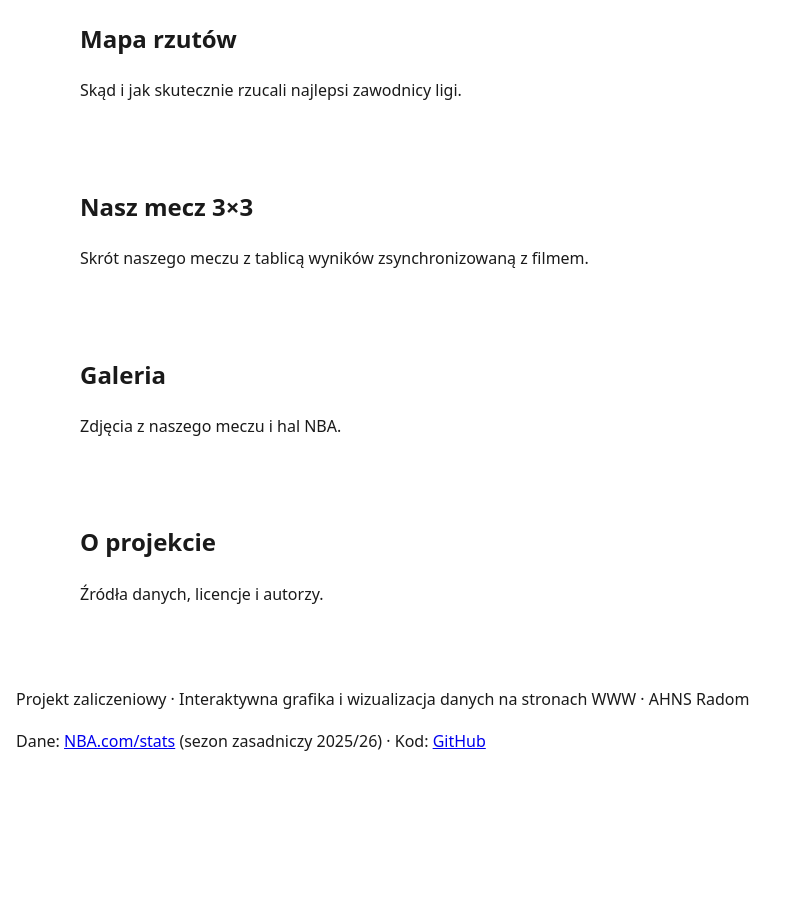
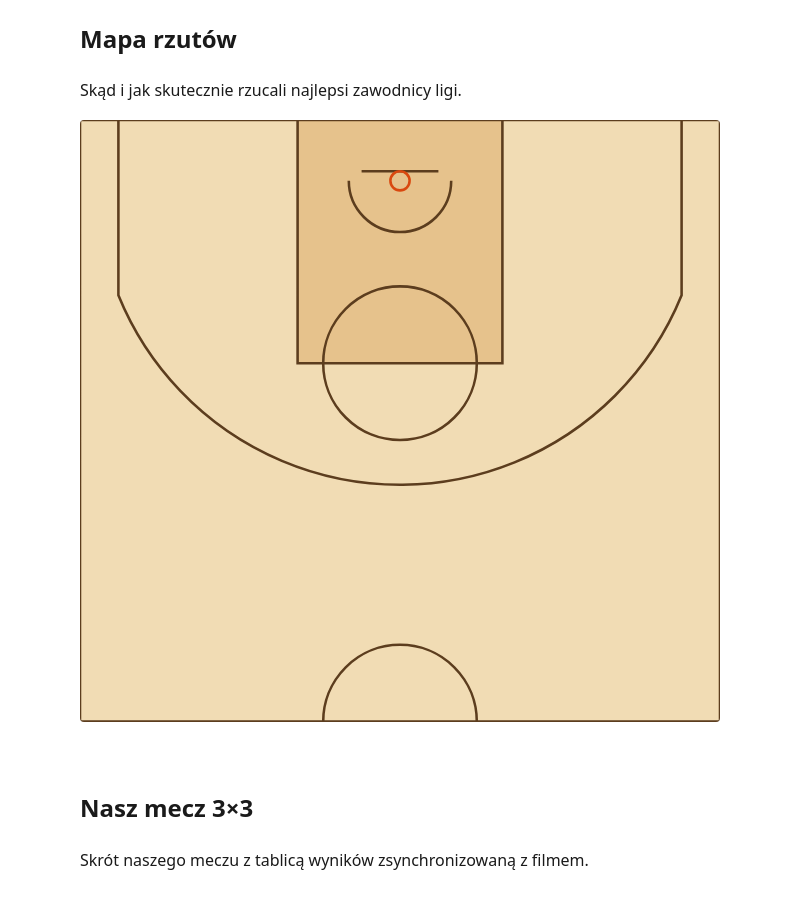
Before and after one commit to cashrdm/parkiet-w-liczbach, a plain HTML site: page index.html in a window 1280 px wide. Shown: the part 620-1528 px from the top of the page, without its empty margins (0-795 px from the left). Before the commit the page ends 1415 px from the top, so only its background shows below. Drawn offline with Linux system fonts and the light colour scheme.

Commit message:
feat(scena): rysowanie połowy parkietu z devicePixelRatio

```diff
--- a/css/scena.css
+++ b/css/scena.css
@@ -1 +1,12 @@
 /* W4 – Canvas: mapa rzutów · odpowiada: Czarek */
+
+.scena-plotno {
+  position: relative;          /* punkt odniesienia dla dymka (etap 3) */
+  max-width: 40rem;
+}
+
+#parkiet {
+  width: 100%;
+  aspect-ratio: 500 / 470;     /* proporcje połowy boiska: 50 × 47 stóp; wysokość liczy przeglądarka */
+  border-radius: 0.25rem;
+}
--- a/index.html
+++ b/index.html
@@ -80,6 +80,13 @@
     <section id="rzuty" class="sekcja" aria-labelledby="rzuty-tytul">
       <h2 id="rzuty-tytul">Mapa rzutów</h2>
       <p>Skąd i jak skutecznie rzucali najlepsi zawodnicy ligi.</p>
+      <div class="scena">
+        <div class="scena-plotno">
+          <canvas id="parkiet" role="img" aria-label="Połowa boiska do koszykówki">
+            Twoja przeglądarka nie obsługuje elementu canvas.
+          </canvas>
+        </div>
+      </div>
     </section>
 
     <!-- NASZ MECZ · W5 multimedia · odpowiada: Czarek -->
--- a/js/scena.js
+++ b/js/scena.js
@@ -1 +1,115 @@
 // W4 – Canvas 2D: mapa rzutów zawodnika · odpowiada: Czarek
+// Etap 1: rysowanie połowy parkietu, ostrość na ekranach o dużej gęstości pikseli (devicePixelRatio).
+
+// ---------- Wymiary boiska ----------
+// Używamy tych samych jednostek co dane NBA: 1/10 stopy, kosz w punkcie (0, 0).
+// Linia końcowa jest 4,75 stopy za koszem (y = -47,5), linia środkowa 42,25 stopy przed nim (y = 422,5).
+const BOISKO = { lewo: -250, prawo: 250, gora: -47.5, dol: 422.5 };
+const SZEROKOSC_BOISKA = BOISKO.prawo - BOISKO.lewo; // 500 = 50 stóp
+const WYSOKOSC_BOISKA = BOISKO.dol - BOISKO.gora;    // 470 = 47 stóp
+
+// Linia za 3 punkty: łuk o promieniu 23,75 stopy, w rogach prosta 22 stopy od kosza
+const LUK_3PKT = 237.5;
+const ROG_3PKT = 220;
+const Y_KONCA_ROGU = Math.sqrt(LUK_3PKT ** 2 - ROG_3PKT ** 2); // ≈ 89,5 – tu prosta przechodzi w łuk (Pitagoras)
+
+const KOLORY = {
+  parkiet: '#f1dcb4',
+  trumna: '#e6c28c',
+  linie: '#5c3d1e',
+  obrecz: '#d9480f',
+};
+
+// ---------- Canvas ----------
+const canvas = document.getElementById('parkiet');
+const ctx = canvas ? canvas.getContext('2d') : null;
+
+// Ile pikseli CSS przypada na 1 jednostkę boiska (np. canvas 500 px szerokości → 1 px na jednostkę)
+let skala = 1;
+
+/**
+ * Dopasowuje rozdzielczość płótna do jego rozmiaru na ekranie.
+ * Canvas ma dwa rozmiary: wyświetlany (CSS) i wewnętrzny (atrybuty width/height = liczba pikseli bitmapy).
+ * Na ekranie z devicePixelRatio = 2 (telefony, Retina) 1 px CSS to 2×2 piksele fizyczne,
+ * więc bitmapa musi być 2× większa – inaczej obraz jest rozmyty.
+ */
+function dopasujRozmiar() {
+  const dpr = window.devicePixelRatio || 1;
+  const szerokoscCSS = canvas.clientWidth;
+  const wysokoscCSS = canvas.clientHeight; // wynika z CSS: aspect-ratio 500 / 470
+
+  canvas.width = Math.round(szerokoscCSS * dpr);
+  canvas.height = Math.round(wysokoscCSS * dpr);
+  skala = szerokoscCSS / SZEROKOSC_BOISKA;
+
+  // Jedna transformacja zamiast przeliczania każdego punktu:
+  //   piksel = (współrzędna boiska − lewy/górny brzeg) × skala × dpr
+  // Od teraz rysujemy wprost w jednostkach boiska, np. ctx.arc(0, 0, 7.5, …) to obręcz kosza.
+  ctx.setTransform(
+    skala * dpr, 0,
+    0, skala * dpr,
+    -BOISKO.lewo * skala * dpr,
+    -BOISKO.gora * skala * dpr,
+  );
+}
+
+/** Rysuje połowę parkietu: tło, trumnę, linie, łuk za 3 pkt, kosz. */
+function rysujBoisko() {
+  // tło
+  ctx.fillStyle = KOLORY.parkiet;
+  ctx.fillRect(BOISKO.lewo, BOISKO.gora, SZEROKOSC_BOISKA, WYSOKOSC_BOISKA);
+
+  // „trumna” (pole 3 sekund): 16 stóp szerokości, 19 stóp od linii końcowej
+  ctx.fillStyle = KOLORY.trumna;
+  ctx.fillRect(-80, BOISKO.gora, 160, 190);
+
+  ctx.strokeStyle = KOLORY.linie;
+  ctx.lineWidth = 2; // w jednostkach boiska (0,2 stopy) – skaluje się razem z boiskiem
+  ctx.beginPath();
+
+  // obrys połowy boiska i trumny
+  ctx.rect(BOISKO.lewo, BOISKO.gora, SZEROKOSC_BOISKA, WYSOKOSC_BOISKA);
+  ctx.rect(-80, BOISKO.gora, 160, 190);
+
+  // koło rzutów wolnych (promień 6 stóp, środek na linii rzutów wolnych)
+  ctx.moveTo(60, 142.5);
+  ctx.arc(0, 142.5, 60, 0, Math.PI * 2);
+
+  // półkole „bez szarży” pod koszem (promień 4 stopy) – kąty 0…π to dolna połowa, czyli w stronę boiska
+  ctx.moveTo(40, 0);
+  ctx.arc(0, 0, 40, 0, Math.PI);
+
+  // tablica: 6 stóp szerokości, 4 stopy od linii końcowej (y = -47,5 + 40 = -7,5)
+  ctx.moveTo(-30, -7.5);
+  ctx.lineTo(30, -7.5);
+
+  // linia za 3 pkt: prosta w lewym rogu → łuk → prosta w prawym rogu
+  const katKoncaRogu = Math.atan2(Y_KONCA_ROGU, ROG_3PKT);
+  ctx.moveTo(-ROG_3PKT, BOISKO.gora);
+  ctx.lineTo(-ROG_3PKT, Y_KONCA_ROGU);
+  ctx.arc(0, 0, LUK_3PKT, Math.PI - katKoncaRogu, katKoncaRogu, true); // true = przeciwnie do zegara, przez dół
+  ctx.lineTo(ROG_3PKT, BOISKO.gora);
+
+  // połowa koła środkowego na linii środkowej (wygięta w stronę kosza)
+  ctx.moveTo(60, BOISKO.dol);
+  ctx.arc(0, BOISKO.dol, 60, 0, Math.PI, true);
+
+  ctx.stroke();
+
+  // obręcz kosza (średnica 18 cali = 1,5 stopy)
+  ctx.strokeStyle = KOLORY.obrecz;
+  ctx.beginPath();
+  ctx.arc(0, 0, 7.5, 0, Math.PI * 2);
+  ctx.stroke();
+}
+
+function rysujScene() {
+  dopasujRozmiar();
+  rysujBoisko();
+}
+
+if (canvas && ctx) {
+  rysujScene();
+  // Zmiana szerokości strony (obrót telefonu, zmiana okna, zoom) → nowa rozdzielczość i przerysowanie
+  new ResizeObserver(rysujScene).observe(canvas);
+}
```
